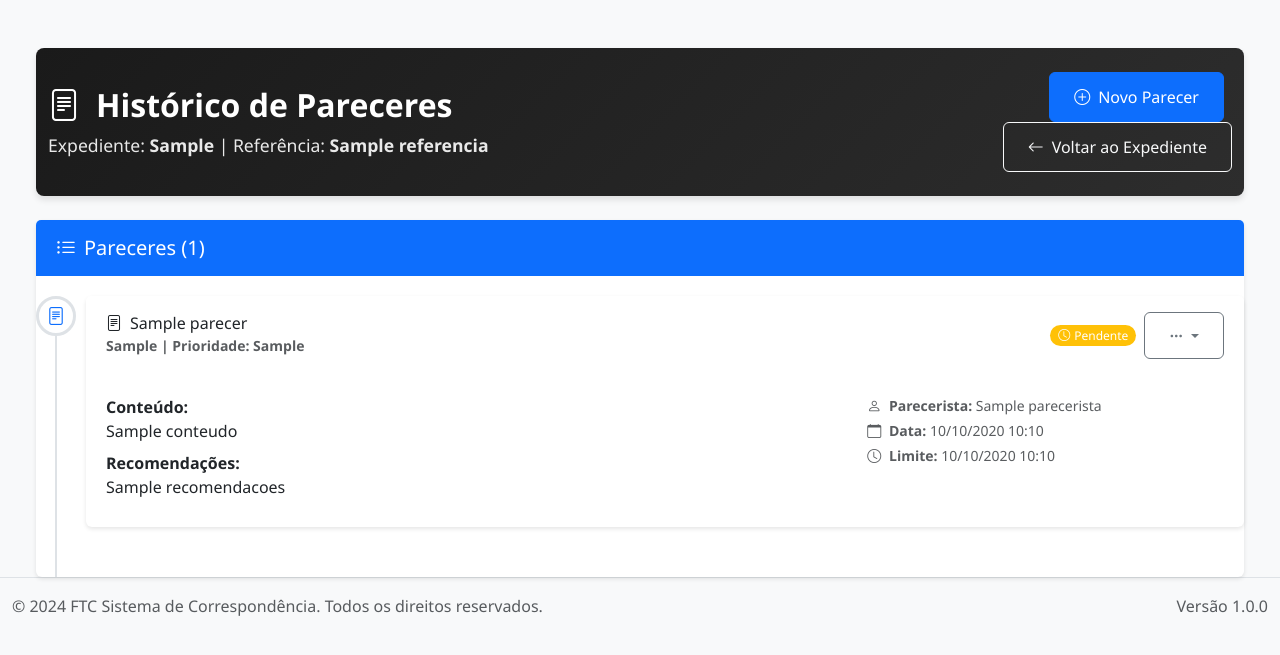
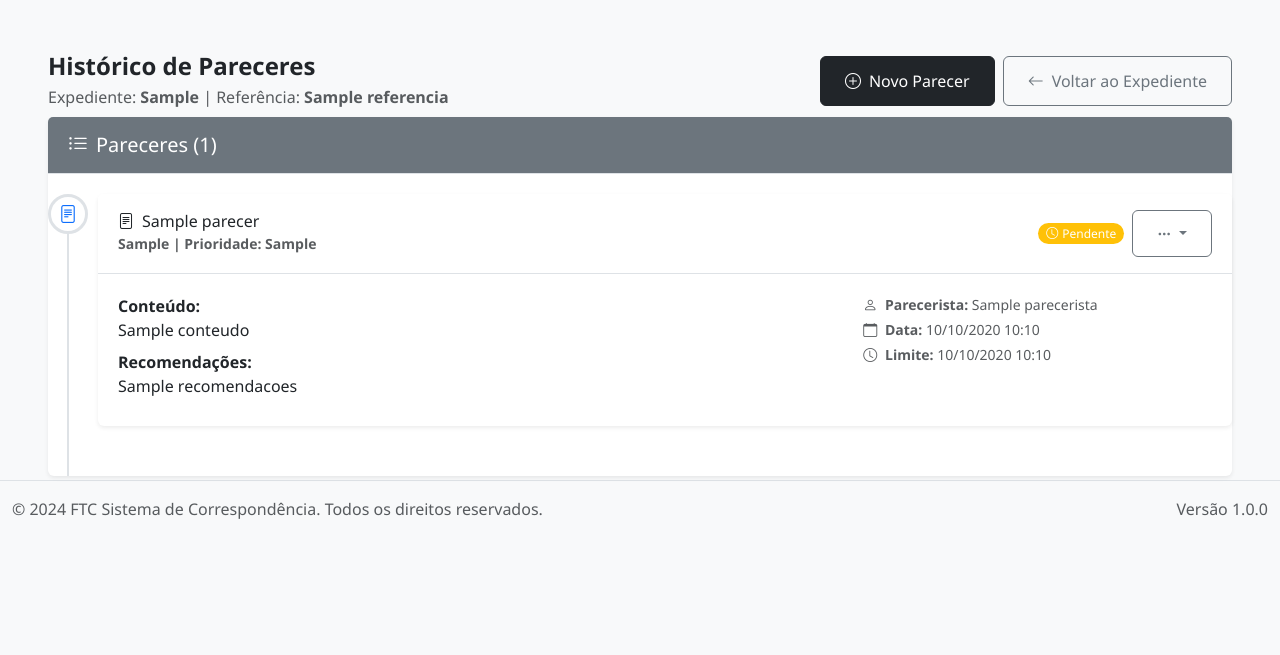
Before and after one commit to Maute007/Expedientes, a Django app: template templates/entrada/historico_pareceres.html in a window 1280 px wide. Shown: the part 92-747 px from the top of the page. Run offline with Django 3.2, Linux system fonts and the light colour scheme; the template is opened without the code that fills it: most values are stand-ins (such as "Sample title", 1, 10 or a date in 2020); parts of the project's set-up code (start-up, migrations or seed data) failed here and were passed over; some libraries are stand-ins or nearby versions.

Commit message:
Update historico_pareceres.html

```diff
--- a/templates/entrada/historico_pareceres.html
+++ b/templates/entrada/historico_pareceres.html
@@ -20,29 +20,22 @@
 {% endblock %}
 
 {% block content %}
-
-    <!-- Hero Banner -->
-    <div class="hero-banner bg-dark text-white mb-4">
-        <div class="container-fluid">
-            <div class="row align-items-center py-4">
-                <div class="col-md-8">
-                    <h1 class="hero-title mb-2">
-                        <i class="bi bi-file-text me-3"></i>Histórico de Pareceres
-                    </h1>
-                    <p class="hero-subtitle mb-0">
-                        Expediente: <strong>{{ expediente.numero_protocolo }}</strong> |
-                        Referência: <strong>{{ expediente.referencia|default:"N/A" }}</strong>
-                    </p>
+<div class="container-fluid py-1">
+    <!-- Header -->
+    <div class="row mb-2">
+        <div class="col-12">
+            <div class="d-flex flex-column flex-md-row justify-content-between align-items-start align-items-md-center">
+                <div>
+                    <h4 class="mb-1 fw-bold text-dark">Histórico de Pareceres</h4>
+                    <p class="text-muted mb-0">Expediente: <strong>{{ expediente.numero_protocolo }}</strong> | Referência: <strong>{{ expediente.referencia|default:"N/A" }}</strong></p>
                 </div>
-                <div class="col-md-4 text-end">
-                    <div class="hero-actions">
-                        <a href="{% url 'entrada:criar_parecer' pk=expediente.pk %}" class="btn btn-primary me-2">
-                            <i class="bi bi-plus-circle me-2"></i>Novo Parecer
-                        </a>
-                        <a href="{% url 'entrada:detalhar_expediente' pk=expediente.pk %}" class="btn btn-outline-light">
-                            <i class="bi bi-arrow-left me-2"></i>Voltar ao Expediente
-                        </a>
-                    </div>
+                <div class="d-flex gap-2 mt-2 mt-md-0">
+                    <a href="{% url 'entrada:criar_parecer' pk=expediente.pk %}" class="btn btn-dark">
+                        <i class="bi bi-plus-circle me-2"></i>Novo Parecer
+                    </a>
+                    <a href="{% url 'entrada:detalhar_expediente' pk=expediente.pk %}" class="btn btn-outline-secondary">
+                        <i class="bi bi-arrow-left me-2"></i>Voltar ao Expediente
+                    </a>
                 </div>
             </div>
         </div>
@@ -51,8 +44,8 @@
     {% if pareceres %}
     <div class="row">
         <div class="col-12">
-            <div class="card">
-                <div class="card-header bg-primary text-white">
+            <div class="card shadow-sm">
+                <div class="card-header bg-secondary text-white">
                     <h5 class="card-title mb-0">
                         <i class="bi bi-list-ul me-2"></i>Pareceres ({{ pareceres|length }})
                     </h5>
@@ -219,12 +212,12 @@
                                         {% endif %}
                                     </div>
                                     <div class="modal-footer">
-                                        <button type="button" class="btn btn-secondary" data-bs-dismiss="modal">Fechar</button>
-                                        <a href="{% url 'entrada:editar_parecer' pk=expediente.pk parecer_id=parecer.id %}" class="btn btn-primary">
+                                        <button type="button" class="btn btn-outline-secondary" data-bs-dismiss="modal">Fechar</button>
+                                        <a href="{% url 'entrada:editar_parecer' pk=expediente.pk parecer_id=parecer.id %}" class="btn btn-dark">
                                             <i class="bi bi-pencil me-2"></i>Editar
                                         </a>
                                         {% if not parecer.implementado %}
-                                        <a href="{% url 'entrada:implementar_parecer' pk=expediente.pk parecer_id=parecer.id %}" class="btn btn-success">
+                                        <a href="{% url 'entrada:implementar_parecer' pk=expediente.pk parecer_id=parecer.id %}" class="btn btn-dark">
                                             <i class="bi bi-check-circle me-2"></i>Implementar
                                         </a>
                                         {% endif %}
@@ -249,7 +242,7 @@
                         Este expediente ainda não possui pareceres.
                         Clique no botão abaixo para criar o primeiro parecer.
                     </p>
-                    <a href="{% url 'entrada:criar_parecer' pk=expediente.pk %}" class="btn btn-primary">
+                    <a href="{% url 'entrada:criar_parecer' pk=expediente.pk %}" class="btn btn-dark">
                         <i class="bi bi-plus-circle me-2"></i>Criar Primeiro Parecer
                     </a>
                 </div>
@@ -258,34 +251,10 @@
     </div>
     {% endif %}
 </div>
+{% endblock %}
 
+{% block extra_css %}
 <style>
-.hero-banner {
-    background: linear-gradient(135deg, #1a1a1a 0%, #2d2d2d 100%);
-    border-radius: 0.5rem;
-    box-shadow: 0 4px 6px rgba(0, 0, 0, 0.1);
-}
-
-.hero-title {
-    font-size: 2rem;
-    font-weight: 600;
-}
-
-.hero-subtitle {
-    font-size: 1.1rem;
-    opacity: 0.9;
-}
-
-.card {
-    border: none;
-    box-shadow: 0 2px 4px rgba(0, 0, 0, 0.1);
-}
-
-.card-header {
-    border-bottom: none;
-    font-weight: 600;
-}
-
 .timeline {
     position: relative;
     padding: 20px 0;
```
